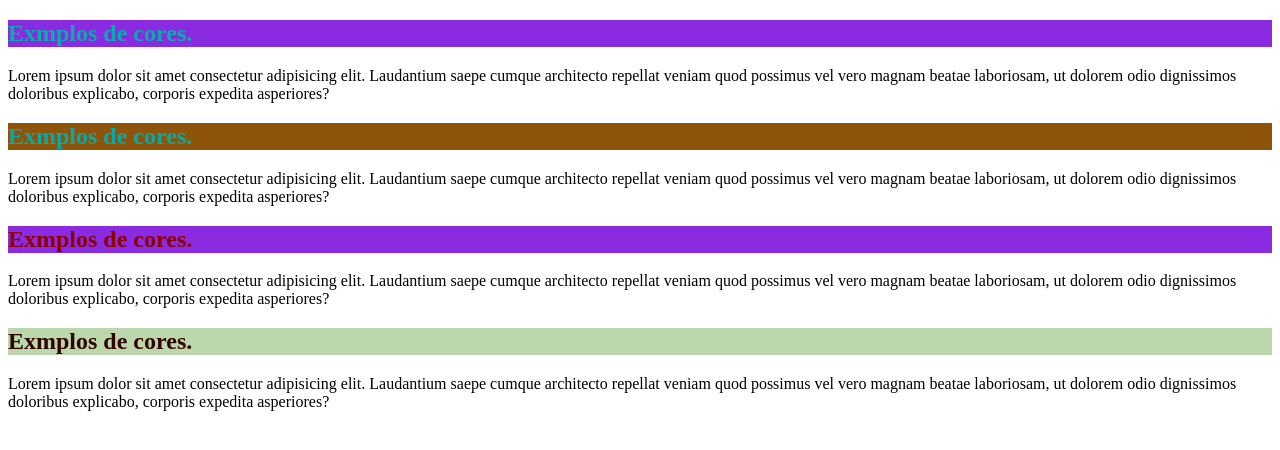
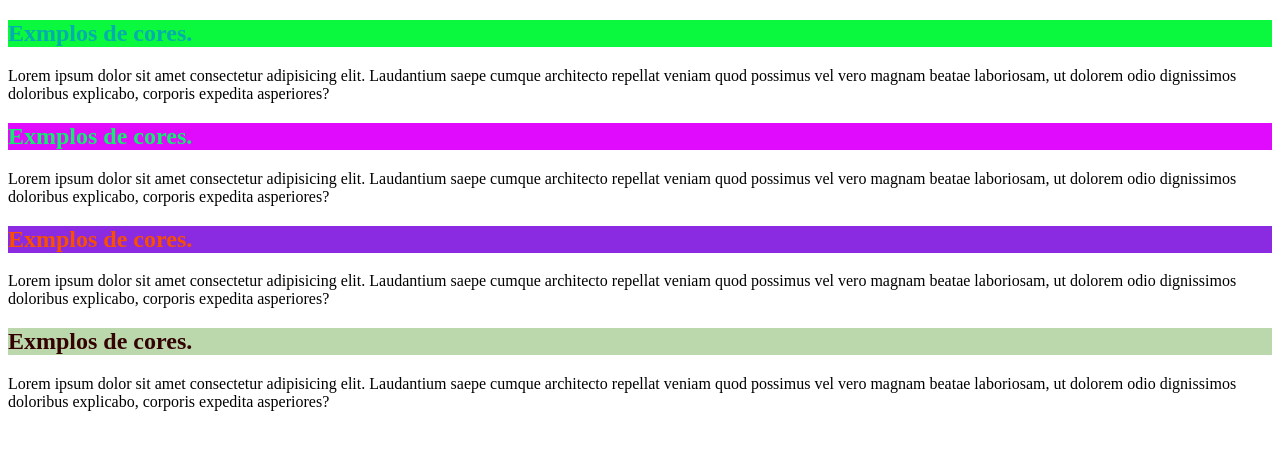
Before and after one commit to DNS239/Html-Css, a plain HTML site: page Exercicios/Ex016/index.html in a window 1280 px wide. Drawn offline with Linux system fonts and the light colour scheme.

Commit message:
Update index.html

```diff
--- a/Exercicios/Ex016/index.html
+++ b/Exercicios/Ex016/index.html
@@ -6,11 +6,11 @@
     <title>Document</title>
 </head>
 <body>
-    <h2 style="background-color: blueviolet; color: rgb(5, 173, 173);">Exmplos de cores.</h2>
+    <h2 style="background-color: rgb(10, 248, 61); color: rgb(5, 173, 173);">Exmplos de cores.</h2>
     <p>Lorem ipsum dolor sit amet consectetur adipisicing elit. Laudantium saepe cumque architecto repellat veniam quod possimus vel vero magnam beatae laboriosam, ut dolorem odio dignissimos doloribus explicabo, corporis expedita asperiores?</p>
-    <h2 style="background-color: rgb(141, 84, 10); color: rgb(7, 170, 170);">Exmplos de cores.</h2>
+    <h2 style="background-color: rgb(224, 11, 252); color: rgb(16, 238, 112);">Exmplos de cores.</h2>
     <p>Lorem ipsum dolor sit amet consectetur adipisicing elit. Laudantium saepe cumque architecto repellat veniam quod possimus vel vero magnam beatae laboriosam, ut dolorem odio dignissimos doloribus explicabo, corporis expedita asperiores?</p>
-    <h2 style="background-color: blueviolet; color: darkred;"">Exmplos de cores.</h2>
+    <h2 style="background-color: blueviolet; color: rgb(248, 79, 0);"">Exmplos de cores.</h2>
     <p>Lorem ipsum dolor sit amet consectetur adipisicing elit. Laudantium saepe cumque architecto repellat veniam quod possimus vel vero magnam beatae laboriosam, ut dolorem odio dignissimos doloribus explicabo, corporis expedita asperiores?</p>
     <h2 style="background-color: hsla(99, 84%, 30%, 0.342); color: rgb(51, 2, 2);">Exmplos de cores.</h2>
     <p>Lorem ipsum dolor sit amet consectetur adipisicing elit. Laudantium saepe cumque architecto repellat veniam quod possimus vel vero magnam beatae laboriosam, ut dolorem odio dignissimos doloribus explicabo, corporis expedita asperiores?</p>
```
